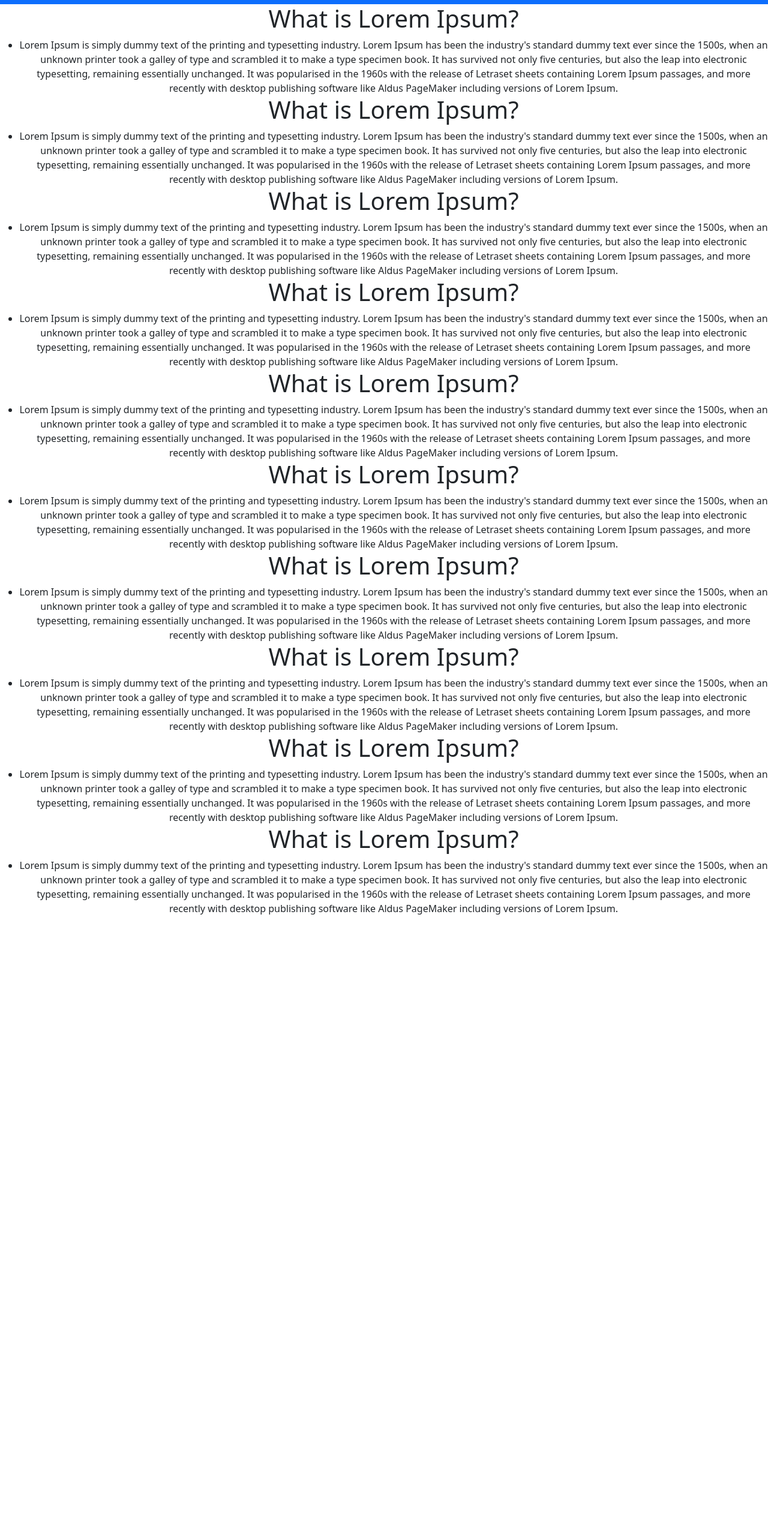
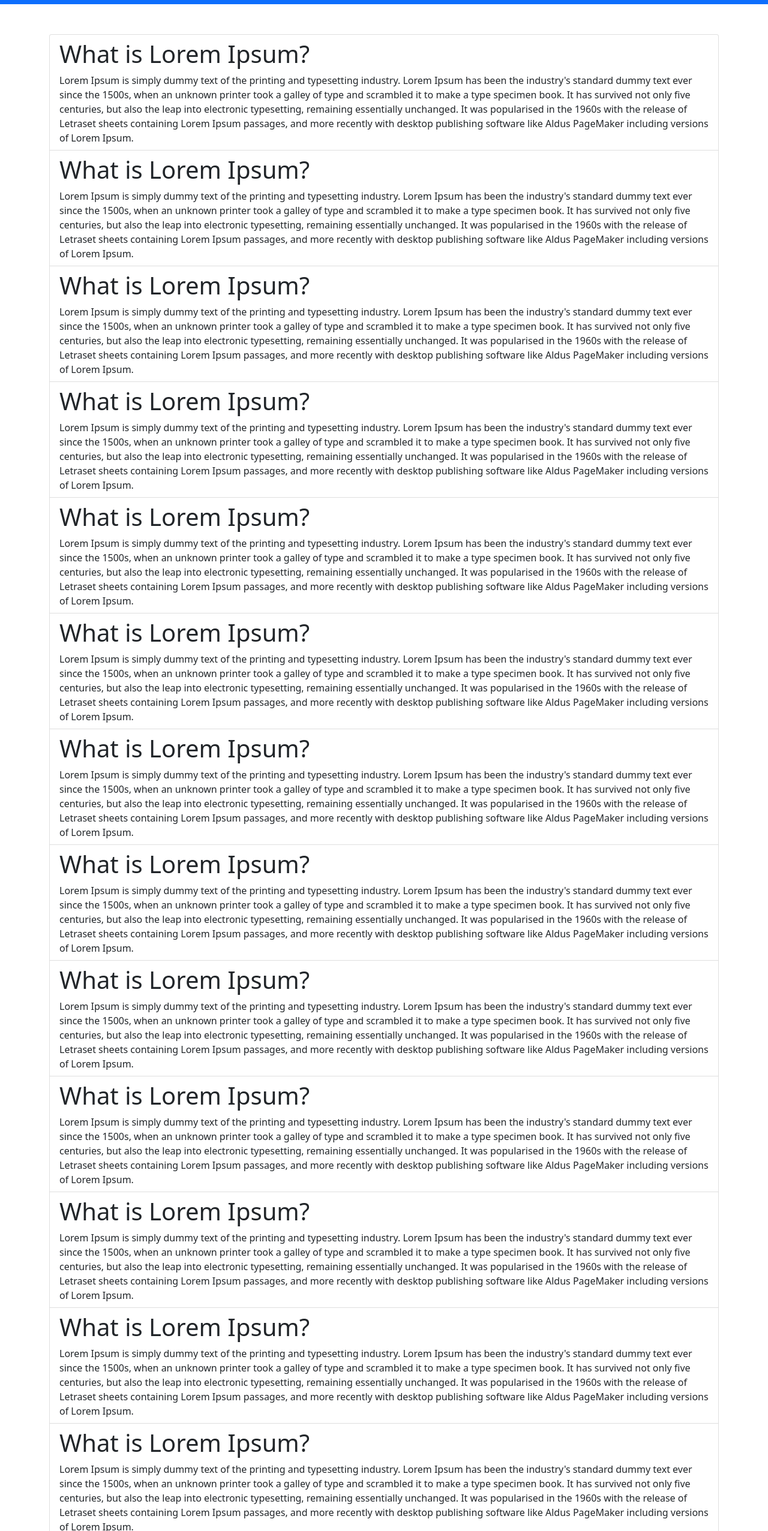
Before and after one commit to apurv-dolphin/demo-typescript, a React (Create React App) app: page / in a window 1280 px wide. Shown: the part 73-2626 px from the top of the page at 60% size. Before the commit the page ends 1616 px from the top, so only its background shows below. Built offline with nearby package versions, Linux system fonts and the light colour scheme.

Commit message:
genral modification

```diff
--- a/src/App.css
+++ b/src/App.css
@@ -45,3 +45,12 @@
 .dropdown {
   margin: 50px;
 }
+
+.List {
+  float: left;
+  text-align: left;
+}
+
+.heading {
+  float: left;
+}
--- a/src/component/Home.tsx
+++ b/src/component/Home.tsx
@@ -1,3 +1,4 @@
+import { Container, ListGroup } from "react-bootstrap";
 import Header from "./Header";
 import ScrollToTop from "./ScrollToTop";
 
@@ -10,130 +11,268 @@
           throw new Error("Function not implemented.");
         }}
       />
-      <div>
-        <ul>
+      <Container>
+        <div style={{ marginTop: "50px" }}>
+          <ListGroup>
+            <ListGroup.Item>
+              <div className="heading">
                 <h1> What is Lorem Ipsum?</h1>
-          <li>
+              </div>
+              <div className="List">
                 Lorem Ipsum is simply dummy text of the printing and typesetting
-            industry. Lorem Ipsum has been the industry's standard dummy text
-            ever since the 1500s, when an unknown printer took a galley of type
-            and scrambled it to make a type specimen book. It has survived not
-            only five centuries, but also the leap into electronic typesetting,
-            remaining essentially unchanged. It was popularised in the 1960s
-            with the release of Letraset sheets containing Lorem Ipsum passages,
-            and more recently with desktop publishing software like Aldus
-            PageMaker including versions of Lorem Ipsum.
-          </li>
+                industry. Lorem Ipsum has been the industry's standard dummy
+                text ever since the 1500s, when an unknown printer took a galley
+                of type and scrambled it to make a type specimen book. It has
+                survived not only five centuries, but also the leap into
+                electronic typesetting, remaining essentially unchanged. It was
+                popularised in the 1960s with the release of Letraset sheets
+                containing Lorem Ipsum passages, and more recently with desktop
+                publishing software like Aldus PageMaker including versions of
+                Lorem Ipsum.
+              </div>
+            </ListGroup.Item>
+            <ListGroup.Item>
+              <div className="heading">
                 <h1> What is Lorem Ipsum?</h1>
-          <li>
+              </div>
+              <div className="List">
                 Lorem Ipsum is simply dummy text of the printing and typesetting
-            industry. Lorem Ipsum has been the industry's standard dummy text
-            ever since the 1500s, when an unknown printer took a galley of type
-            and scrambled it to make a type specimen book. It has survived not
-            only five centuries, but also the leap into electronic typesetting,
-            remaining essentially unchanged. It was popularised in the 1960s
-            with the release of Letraset sheets containing Lorem Ipsum passages,
-            and more recently with desktop publishing software like Aldus
-            PageMaker including versions of Lorem Ipsum.
-          </li>
+                industry. Lorem Ipsum has been the industry's standard dummy
+                text ever since the 1500s, when an unknown printer took a galley
+                of type and scrambled it to make a type specimen book. It has
+                survived not only five centuries, but also the leap into
+                electronic typesetting, remaining essentially unchanged. It was
+                popularised in the 1960s with the release of Letraset sheets
+                containing Lorem Ipsum passages, and more recently with desktop
+                publishing software like Aldus PageMaker including versions of
+                Lorem Ipsum.
+              </div>
+            </ListGroup.Item>
+            <ListGroup.Item>
+              <div className="heading">
                 <h1> What is Lorem Ipsum?</h1>
-          <li>
+              </div>
+              <div className="List">
                 Lorem Ipsum is simply dummy text of the printing and typesetting
-            industry. Lorem Ipsum has been the industry's standard dummy text
-            ever since the 1500s, when an unknown printer took a galley of type
-            and scrambled it to make a type specimen book. It has survived not
-            only five centuries, but also the leap into electronic typesetting,
-            remaining essentially unchanged. It was popularised in the 1960s
-            with the release of Letraset sheets containing Lorem Ipsum passages,
-            and more recently with desktop publishing software like Aldus
-            PageMaker including versions of Lorem Ipsum.
-          </li>
+                industry. Lorem Ipsum has been the industry's standard dummy
+                text ever since the 1500s, when an unknown printer took a galley
+                of type and scrambled it to make a type specimen book. It has
+                survived not only five centuries, but also the leap into
+                electronic typesetting, remaining essentially unchanged. It was
+                popularised in the 1960s with the release of Letraset sheets
+                containing Lorem Ipsum passages, and more recently with desktop
+                publishing software like Aldus PageMaker including versions of
+                Lorem Ipsum.
+              </div>
+            </ListGroup.Item>
+            <ListGroup.Item>
+              <div className="heading">
                 <h1> What is Lorem Ipsum?</h1>
-          <li>
+              </div>
+              <div className="List">
                 Lorem Ipsum is simply dummy text of the printing and typesetting
-            industry. Lorem Ipsum has been the industry's standard dummy text
-            ever since the 1500s, when an unknown printer took a galley of type
-            and scrambled it to make a type specimen book. It has survived not
-            only five centuries, but also the leap into electronic typesetting,
-            remaining essentially unchanged. It was popularised in the 1960s
-            with the release of Letraset sheets containing Lorem Ipsum passages,
-            and more recently with desktop publishing software like Aldus
-            PageMaker including versions of Lorem Ipsum.
-          </li>
+                industry. Lorem Ipsum has been the industry's standard dummy
+                text ever since the 1500s, when an unknown printer took a galley
+                of type and scrambled it to make a type specimen book. It has
+                survived not only five centuries, but also the leap into
+                electronic typesetting, remaining essentially unchanged. It was
+                popularised in the 1960s with the release of Letraset sheets
+                containing Lorem Ipsum passages, and more recently with desktop
+                publishing software like Aldus PageMaker including versions of
+                Lorem Ipsum.
+              </div>
+            </ListGroup.Item>
+            <ListGroup.Item>
+              <div className="heading">
                 <h1> What is Lorem Ipsum?</h1>
-          <li>
+              </div>
+              <div className="List">
                 Lorem Ipsum is simply dummy text of the printing and typesetting
-            industry. Lorem Ipsum has been the industry's standard dummy text
-            ever since the 1500s, when an unknown printer took a galley of type
-            and scrambled it to make a type specimen book. It has survived not
-            only five centuries, but also the leap into electronic typesetting,
-            remaining essentially unchanged. It was popularised in the 1960s
-            with the release of Letraset sheets containing Lorem Ipsum passages,
-            and more recently with desktop publishing software like Aldus
-            PageMaker including versions of Lorem Ipsum.
-          </li>
+                industry. Lorem Ipsum has been the industry's standard dummy
+                text ever since the 1500s, when an unknown printer took a galley
+                of type and scrambled it to make a type specimen book. It has
+                survived not only five centuries, but also the leap into
+                electronic typesetting, remaining essentially unchanged. It was
+                popularised in the 1960s with the release of Letraset sheets
+                containing Lorem Ipsum passages, and more recently with desktop
+                publishing software like Aldus PageMaker including versions of
+                Lorem Ipsum.
+              </div>
+            </ListGroup.Item>
+            <ListGroup.Item>
+              <div className="heading">
                 <h1> What is Lorem Ipsum?</h1>
-          <li>
+              </div>
+              <div className="List">
                 Lorem Ipsum is simply dummy text of the printing and typesetting
-            industry. Lorem Ipsum has been the industry's standard dummy text
-            ever since the 1500s, when an unknown printer took a galley of type
-            and scrambled it to make a type specimen book. It has survived not
-            only five centuries, but also the leap into electronic typesetting,
-            remaining essentially unchanged. It was popularised in the 1960s
-            with the release of Letraset sheets containing Lorem Ipsum passages,
-            and more recently with desktop publishing software like Aldus
-            PageMaker including versions of Lorem Ipsum.
-          </li>
+                industry. Lorem Ipsum has been the industry's standard dummy
+                text ever since the 1500s, when an unknown printer took a galley
+                of type and scrambled it to make a type specimen book. It has
+                survived not only five centuries, but also the leap into
+                electronic typesetting, remaining essentially unchanged. It was
+                popularised in the 1960s with the release of Letraset sheets
+                containing Lorem Ipsum passages, and more recently with desktop
+                publishing software like Aldus PageMaker including versions of
+                Lorem Ipsum.
+              </div>
+            </ListGroup.Item>
+            <ListGroup.Item>
+              <div className="heading">
                 <h1> What is Lorem Ipsum?</h1>
-          <li>
+              </div>
+              <div className="List">
                 Lorem Ipsum is simply dummy text of the printing and typesetting
-            industry. Lorem Ipsum has been the industry's standard dummy text
-            ever since the 1500s, when an unknown printer took a galley of type
-            and scrambled it to make a type specimen book. It has survived not
-            only five centuries, but also the leap into electronic typesetting,
-            remaining essentially unchanged. It was popularised in the 1960s
-            with the release of Letraset sheets containing Lorem Ipsum passages,
-            and more recently with desktop publishing software like Aldus
-            PageMaker including versions of Lorem Ipsum.
-          </li>
+                industry. Lorem Ipsum has been the industry's standard dummy
+                text ever since the 1500s, when an unknown printer took a galley
+                of type and scrambled it to make a type specimen book. It has
+                survived not only five centuries, but also the leap into
+                electronic typesetting, remaining essentially unchanged. It was
+                popularised in the 1960s with the release of Letraset sheets
+                containing Lorem Ipsum passages, and more recently with desktop
+                publishing software like Aldus PageMaker including versions of
+                Lorem Ipsum.
+              </div>
+            </ListGroup.Item>
+            <ListGroup.Item>
+              <div className="heading">
                 <h1> What is Lorem Ipsum?</h1>
-          <li>
+              </div>
+              <div className="List">
                 Lorem Ipsum is simply dummy text of the printing and typesetting
-            industry. Lorem Ipsum has been the industry's standard dummy text
-            ever since the 1500s, when an unknown printer took a galley of type
-            and scrambled it to make a type specimen book. It has survived not
-            only five centuries, but also the leap into electronic typesetting,
-            remaining essentially unchanged. It was popularised in the 1960s
-            with the release of Letraset sheets containing Lorem Ipsum passages,
-            and more recently with desktop publishing software like Aldus
-            PageMaker including versions of Lorem Ipsum.
-          </li>
+                industry. Lorem Ipsum has been the industry's standard dummy
+                text ever since the 1500s, when an unknown printer took a galley
+                of type and scrambled it to make a type specimen book. It has
+                survived not only five centuries, but also the leap into
+                electronic typesetting, remaining essentially unchanged. It was
+                popularised in the 1960s with the release of Letraset sheets
+                containing Lorem Ipsum passages, and more recently with desktop
+                publishing software like Aldus PageMaker including versions of
+                Lorem Ipsum.
+              </div>
+            </ListGroup.Item>
+            <ListGroup.Item>
+              <div className="heading">
                 <h1> What is Lorem Ipsum?</h1>
-          <li>
+              </div>
+              <div className="List">
                 Lorem Ipsum is simply dummy text of the printing and typesetting
-            industry. Lorem Ipsum has been the industry's standard dummy text
-            ever since the 1500s, when an unknown printer took a galley of type
-            and scrambled it to make a type specimen book. It has survived not
-            only five centuries, but also the leap into electronic typesetting,
-            remaining essentially unchanged. It was popularised in the 1960s
-            with the release of Letraset sheets containing Lorem Ipsum passages,
-            and more recently with desktop publishing software like Aldus
-            PageMaker including versions of Lorem Ipsum.
-          </li>
+                industry. Lorem Ipsum has been the industry's standard dummy
+                text ever since the 1500s, when an unknown printer took a galley
+                of type and scrambled it to make a type specimen book. It has
+                survived not only five centuries, but also the leap into
+                electronic typesetting, remaining essentially unchanged. It was
+                popularised in the 1960s with the release of Letraset sheets
+                containing Lorem Ipsum passages, and more recently with desktop
+                publishing software like Aldus PageMaker including versions of
+                Lorem Ipsum.
+              </div>
+            </ListGroup.Item>
+            <ListGroup.Item>
+              <div className="heading">
                 <h1> What is Lorem Ipsum?</h1>
-          <li>
+              </div>
+              <div className="List">
                 Lorem Ipsum is simply dummy text of the printing and typesetting
-            industry. Lorem Ipsum has been the industry's standard dummy text
-            ever since the 1500s, when an unknown printer took a galley of type
-            and scrambled it to make a type specimen book. It has survived not
-            only five centuries, but also the leap into electronic typesetting,
-            remaining essentially unchanged. It was popularised in the 1960s
-            with the release of Letraset sheets containing Lorem Ipsum passages,
-            and more recently with desktop publishing software like Aldus
-            PageMaker including versions of Lorem Ipsum.
-          </li>
-        </ul>
+                industry. Lorem Ipsum has been the industry's standard dummy
+                text ever since the 1500s, when an unknown printer took a galley
+                of type and scrambled it to make a type specimen book. It has
+                survived not only five centuries, but also the leap into
+                electronic typesetting, remaining essentially unchanged. It was
+                popularised in the 1960s with the release of Letraset sheets
+                containing Lorem Ipsum passages, and more recently with desktop
+                publishing software like Aldus PageMaker including versions of
+                Lorem Ipsum.
               </div>
+            </ListGroup.Item>
+            <ListGroup.Item>
+              <div className="heading">
+                <h1> What is Lorem Ipsum?</h1>
+              </div>
+              <div className="List">
+                Lorem Ipsum is simply dummy text of the printing and typesetting
+                industry. Lorem Ipsum has been the industry's standard dummy
+                text ever since the 1500s, when an unknown printer took a galley
+                of type and scrambled it to make a type specimen book. It has
+                survived not only five centuries, but also the leap into
+                electronic typesetting, remaining essentially unchanged. It was
+                popularised in the 1960s with the release of Letraset sheets
+                containing Lorem Ipsum passages, and more recently with desktop
+                publishing software like Aldus PageMaker including versions of
+                Lorem Ipsum.
+              </div>
+            </ListGroup.Item>
+            <ListGroup.Item>
+              <div className="heading">
+                <h1> What is Lorem Ipsum?</h1>
+              </div>
+              <div className="List">
+                Lorem Ipsum is simply dummy text of the printing and typesetting
+                industry. Lorem Ipsum has been the industry's standard dummy
+                text ever since the 1500s, when an unknown printer took a galley
+                of type and scrambled it to make a type specimen book. It has
+                survived not only five centuries, but also the leap into
+                electronic typesetting, remaining essentially unchanged. It was
+                popularised in the 1960s with the release of Letraset sheets
+                containing Lorem Ipsum passages, and more recently with desktop
+                publishing software like Aldus PageMaker including versions of
+                Lorem Ipsum.
+              </div>
+            </ListGroup.Item>
+            <ListGroup.Item>
+              <div className="heading">
+                <h1> What is Lorem Ipsum?</h1>
+              </div>
+              <div className="List">
+                Lorem Ipsum is simply dummy text of the printing and typesetting
+                industry. Lorem Ipsum has been the industry's standard dummy
+                text ever since the 1500s, when an unknown printer took a galley
+                of type and scrambled it to make a type specimen book. It has
+                survived not only five centuries, but also the leap into
+                electronic typesetting, remaining essentially unchanged. It was
+                popularised in the 1960s with the release of Letraset sheets
+                containing Lorem Ipsum passages, and more recently with desktop
+                publishing software like Aldus PageMaker including versions of
+                Lorem Ipsum.
+              </div>
+            </ListGroup.Item>
+            <ListGroup.Item>
+              <div className="heading">
+                <h1> What is Lorem Ipsum?</h1>
+              </div>
+              <div className="List">
+                Lorem Ipsum is simply dummy text of the printing and typesetting
+                industry. Lorem Ipsum has been the industry's standard dummy
+                text ever since the 1500s, when an unknown printer took a galley
+                of type and scrambled it to make a type specimen book. It has
+                survived not only five centuries, but also the leap into
+                electronic typesetting, remaining essentially unchanged. It was
+                popularised in the 1960s with the release of Letraset sheets
+                containing Lorem Ipsum passages, and more recently with desktop
+                publishing software like Aldus PageMaker including versions of
+                Lorem Ipsum.
+              </div>
+            </ListGroup.Item>
+            <ListGroup.Item>
+              <div className="heading">
+                <h1> What is Lorem Ipsum?</h1>
+              </div>
+              <div className="List">
+                Lorem Ipsum is simply dummy text of the printing and typesetting
+                industry. Lorem Ipsum has been the industry's standard dummy
+                text ever since the 1500s, when an unknown printer took a galley
+                of type and scrambled it to make a type specimen book. It has
+                survived not only five centuries, but also the leap into
+                electronic typesetting, remaining essentially unchanged. It was
+                popularised in the 1960s with the release of Letraset sheets
+                containing Lorem Ipsum passages, and more recently with desktop
+                publishing software like Aldus PageMaker including versions of
+                Lorem Ipsum.
+              </div>
+            </ListGroup.Item>
+          </ListGroup>
+        </div>
+      </Container>
+
       <ScrollToTop />
     </>
   );
--- a/src/component/Product.tsx
+++ b/src/component/Product.tsx
@@ -107,7 +107,7 @@
           {currentPosts.map((newdata) => {
             return (
               <Col
-                className="col-md-3 my-2"
+                className="col-md-4 my-2"
                 key={newdata.id}
                 style={{ textAlign: "left" }}
               >
```
Lines whose indentation alone changed are shown as unchanged.
